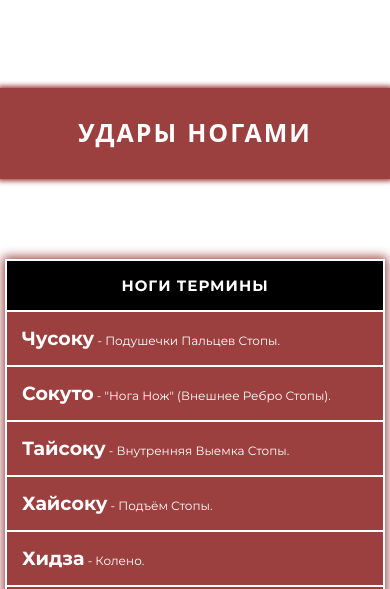
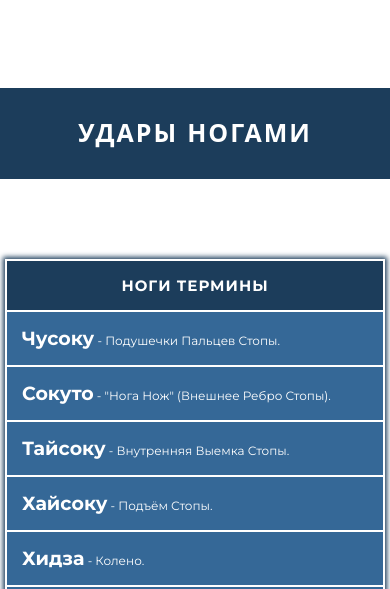
Before and after one commit to Legenda1224/Karateq, a plain HTML site: page root/kicks.html in a window 390 px wide. Shown: the part 467-1056 px from the top of the page. Drawn offline with nearby package versions, Linux system fonts and the light colour scheme.

Commit message:
Update punches.css

```diff
--- a/root/css/punches.css
+++ b/root/css/punches.css
@@ -162,9 +162,9 @@ body{
 }
 
 .termin__zagolovok{
-    box-shadow: 0px 0px 5px 2px #9C3F3F;
+    box-shadow: 0px 0px 5px 2px rgba(255, 255, 255, 0.185);
     padding: 5px 0;
-    background-color: #9C3F3F;
+    background-color: #1C3D5B;
 }
 
 .termin__zagolovok h3{
@@ -193,7 +193,7 @@ body{
 }
 
 table{
-    box-shadow: 0px 0px 10px 2px #9C3F3F;
+    box-shadow: 0px 0px 5px 2px #1C3D5B;
     width: 100%;
     max-width: 100%;
     margin: 0 20px;
@@ -201,7 +201,7 @@ table{
 
 
 table th{
-    background: #000000;
+    background: #1C3D5B;
     color: white;
     padding: 15px ;
     font-size: 21px;
@@ -209,9 +209,9 @@ table th{
 }
 
 table td{
-    background: #9C3F3F;
+    background: #356897;
     text-align: start;
-    padding: 15px 15px 15px 15px;
+    padding: 15px;
     text-transform: capitalize;
     color: white;
 }
@@ -285,9 +285,9 @@ td span{
 }
 
 .termin__zagolovok{
-    box-shadow: 0px 0px 5px 2px #9C3F3F;
+    box-shadow: 0px 0px 5px 2px rgba(255, 255, 255, 0.185);
     padding: 2px 0;
-    background-color: #9C3F3F;
+    background-color: #1C3D5B;
 }
 
 .termin__zagolovok h3{
@@ -317,7 +317,7 @@ td span{
 }
 
 table{
-    box-shadow: 0px 0px 10px 2px #9C3F3F;
+    box-shadow: 0px 0px 5px 2px #1C3D5B;
     width: 100%;
     max-width: 100%;
     margin: 0 20px;
@@ -325,7 +325,6 @@ table{
 
 
 table th{
-    background: #000000;
     color: white;
     padding: 15px ;
     font-size: 18px;
@@ -364,9 +363,7 @@ table td{
 }
 
 .termin__zagolovok{
-    box-shadow: 0px 0px 5px 2px #9C3F3F;
     padding: 2px 0;
-    background-color: #9C3F3F;
 }
 
 .termin__zagolovok h3{
@@ -397,7 +394,6 @@ table td{
 }
 
 table{
-    box-shadow: 0px 0px 10px 2px #9C3F3F;
     width: 100%;
     max-width: 100%;
     margin: 0 5px;
@@ -405,7 +401,6 @@ table{
 
 
 table th{
-    background: #000000;
     color: white;
     padding: 15px ;
     font-size: 15px;
```
